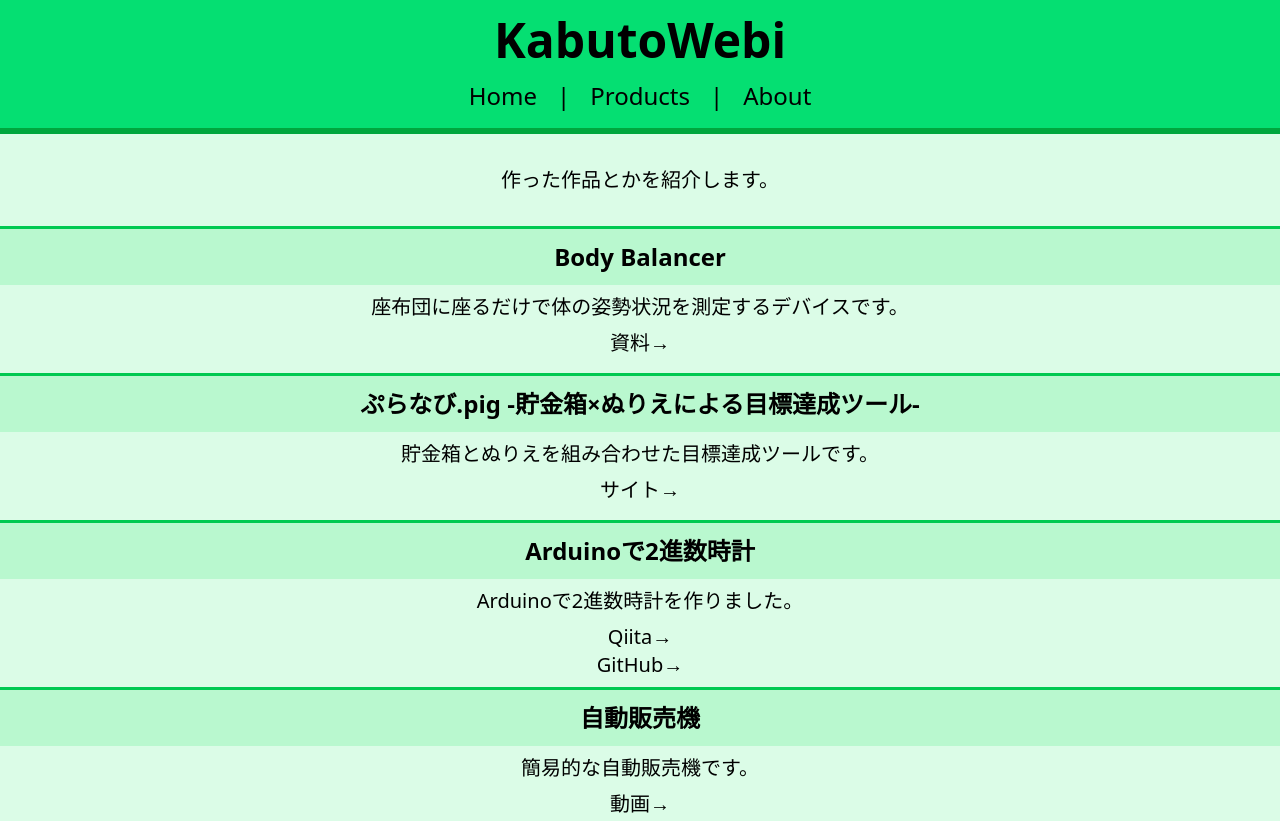
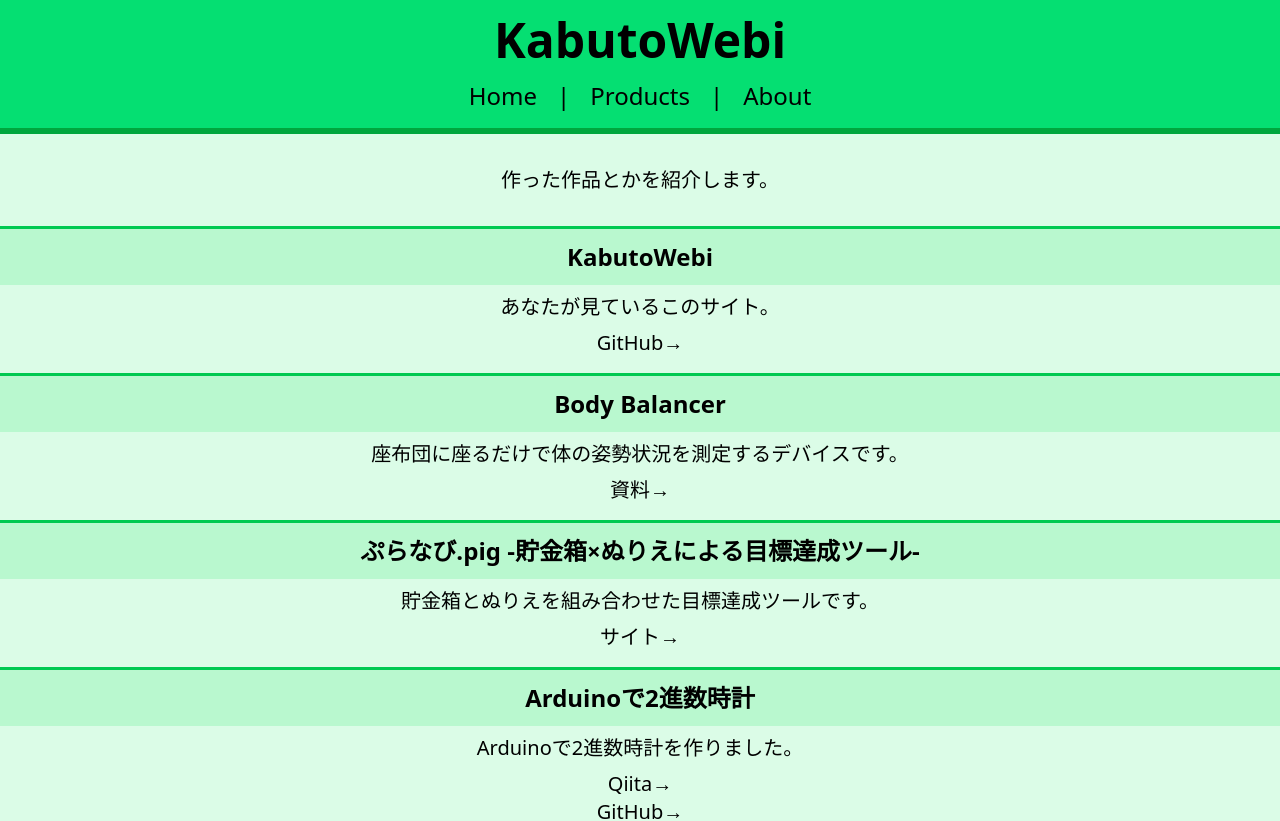
Before and after one commit to KabutoEbi/KabutoWebi, a React (Vite) app: page /products in a window 1280 px wide. Shown: the top 821 px of the page. Built offline with nearby package versions, Linux system fonts and the light colour scheme.

Commit message:
修正と追加

```diff
--- a/src/pages/Home.jsx
+++ b/src/pages/Home.jsx
@@ -10,6 +10,7 @@ const Home = () => {
             <div className="mt-4 text-xl p-4">
                 <p>KabutoEbiのポートフォリオサイトです。</p>
                 <p>作品とか色々載せていきます。</p>
+                <a href="https://www.nies.go.jp/biodiversity/invasive/DB/detail/70400.html" target="_blank" rel="noopener noreferrer">カブトエビについて→</a>
             </div>
             <Articles />
             <Notifications />
--- a/src/pages/Products.jsx
+++ b/src/pages/Products.jsx
@@ -8,6 +8,14 @@ const Products = () => {
             <Header />
             <div className="mt-4 my-4 text-xl p-4">
                 <p>作った作品とかを紹介します。</p>
+            </div>
+
+            <Product
+                Name="KabutoWebi"
+                description="あなたが見ているこのサイト。"
+            />
+            <div className="mb-4 text-xl">
+                <a href="https://github.com/KabutoEbi/KabutoWebi" target="_blank" rel="noopener noreferrer">GitHub→</a>
             </div>
 
             <Product
```
